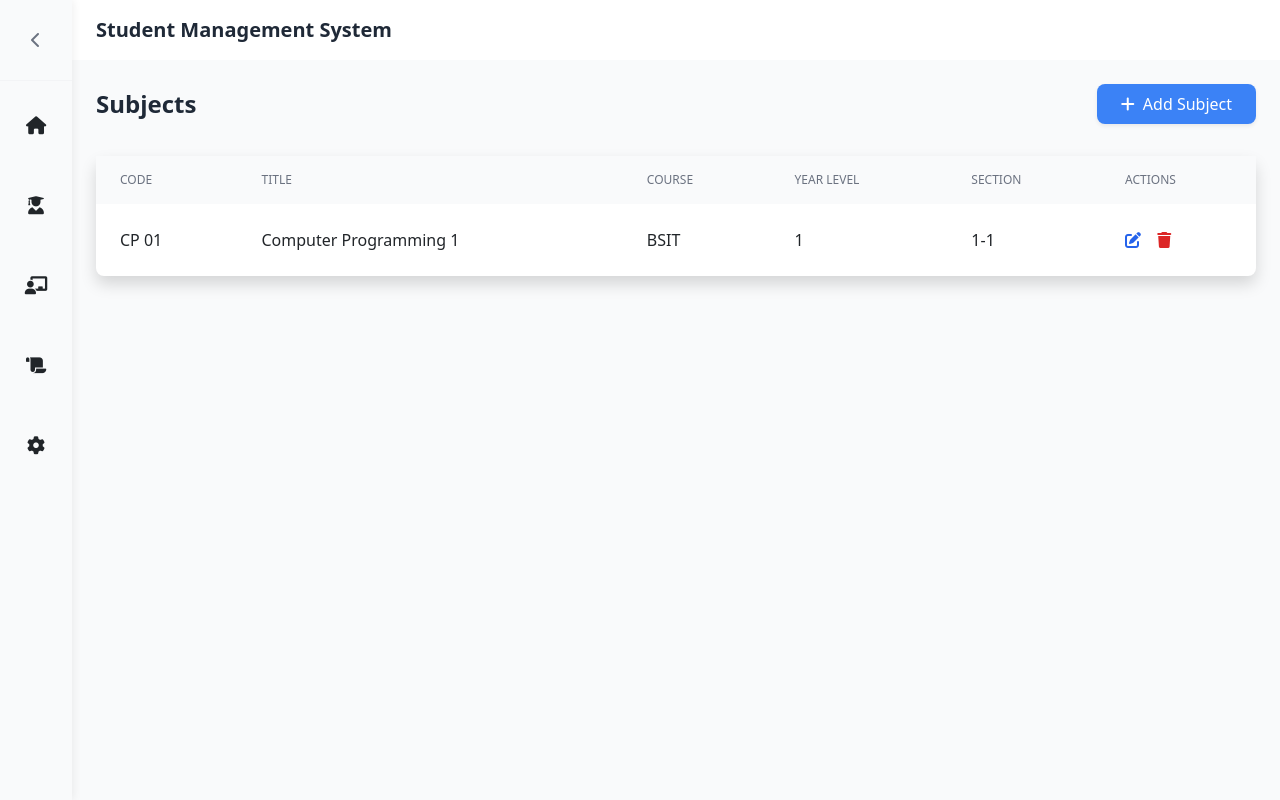
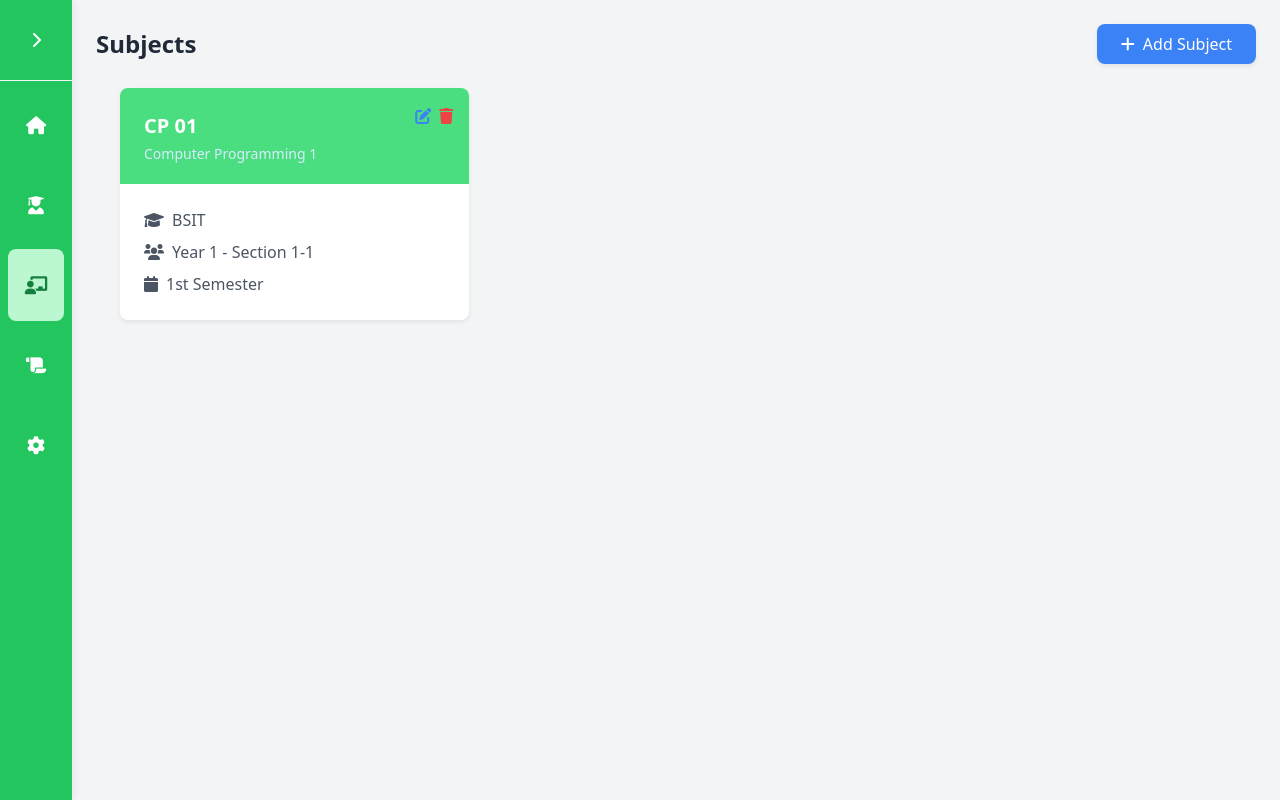
Before and after one commit to yowrexd/Student-Management-System, a Django app: page /subjects/ in a window 1280 px wide. Run offline with Django 5.2, Linux system fonts and the light colour scheme; data comes from the database, SQL or seed files in the repository; some libraries are stand-ins or nearby versions.

Commit message:
navbar and template css tweaks

```diff
--- a/SMSapp/static/css/style.css
+++ b/SMSapp/static/css/style.css
@@ -47,11 +47,11 @@
 }
 
 #sidebar ul li a:hover {
-    background: var(--primary-light);
+    background: var(--primary-color);
 }
 
 #sidebar ul li.active > a {
-    background: var(--primary-light);
+    background: var(--primary-color);
 }
 
 #sidebar ul li a i {
--- a/SMSapp/templates/base.html
+++ b/SMSapp/templates/base.html
@@ -13,7 +13,6 @@
         .sidebar {
             width: 4.5rem;
             transition: width 0.3s ease;
-            background: #f9fafb;
             box-shadow: 2px 0 8px 0 rgba(0,0,0,0.06);
             z-index: 30;
             position: relative;
@@ -90,63 +89,52 @@
         }
     </style>
 </head>
-<body class="bg-gray-50">
+<body class="bg-gray-100">
     <div class="flex h-screen">
         <!-- Sidebar -->
-        <aside class="sidebar flex flex-col h-full" id="sidebar">
+        <aside class="sidebar bg-green-500 flex flex-col h-full text-white" id="sidebar">
             <div class="flex items-center justify-between px-4 py-4 border-b border-gray-100">
-                <span class="text-xl font-bold text-gray-800 logo-text">SMS</span>
-                <button class="text-gray-500 hover:text-gray-700 flex items-center justify-center h-8 w-8" id="toggleSidebar" aria-label="Toggle sidebar">
-                    <i class="fas fa-chevron-left transition-transform duration-300"></i>
+                <span class="text-xl font-bold logo-text">SMS</span>
+                <button class="hover:text-green-700 flex items-center justify-center h-8 w-8" id="toggleSidebar" aria-label="Toggle sidebar">
+                    <i class="fas fa-chevron-right transition-transform duration-300"></i>
                 </button>
             </div>
             <nav class="flex-1 p-2 flex flex-col gap-2">
-                <a href="/" class="nav-link">
+                <a href="/" class="nav-link hover:bg-green-200 hover:text-green-700 {% if request.path == '/' %}bg-green-200 text-green-700{% endif %}">
                     <div class="nav-icon">
                         <i class="fas fa-home text-lg"></i>
                     </div>
-                    <span class="nav-text ml-3">Home</span>
+                    <span class="nav-text font-bold ml-3">Home</span>
                 </a>
-                <a href="{% url 'students' %}" class="nav-link hover:bg-gray-100">
+                <a href="{% url 'students' %}" class="nav-link hover:bg-green-200 hover:text-green-700 {% if request.path == '/students/' %}bg-green-200 text-green-700{% endif %}">
                     <div class="nav-icon">
                         <i class="fas fa-user-graduate text-lg"></i>
                     </div>
-                    <span class="nav-text ml-2">Students</span>
+                    <span class="nav-text font-bold ml-2">Students</span>
                 </a>
-                <a href="{% url 'subjects' %}" class="nav-link hover:bg-gray-100">
+                <a href="{% url 'subjects' %}" class="nav-link hover:bg-green-200 hover:text-green-700 {% if request.path == '/subjects/' %}bg-green-200 text-green-700{% endif %}">
                     <div class="nav-icon">
                         <i class="fas fa-chalkboard-teacher text-lg"></i>
                     </div>
-                    <span class="nav-text ml-2">Subjects</span>
+                    <span class="nav-text font-bold ml-2">Subjects</span>
                 </a>
-                <a href="{% url 'courses' %}" class="nav-link hover:bg-gray-100">
+                <a href="{% url 'courses' %}" class="nav-link hover:bg-green-200 hover:text-green-700 {% if request.path == '/courses/' %}bg-green-200 text-green-700{% endif %}">
                     <div class="nav-icon">
                         <i class="fas fa-scroll text-lg"></i>
                     </div>
-                    <span class="nav-text ml-2">Courses</span>
+                    <span class="nav-text font-bold ml-2">Courses</span>
                 </a>
-                <a href="#" class="nav-link hover:bg-gray-100">
+                <a href="#" class="nav-link hover:bg-green-200 hover:text-green-700">
                     <div class="nav-icon">
                         <i class="fas fa-cog text-lg"></i>
                     </div>
-                    <span class="nav-text ml-2">Settings</span>
+                    <span class="nav-text font-bold ml-2">Settings</span>
                 </a>
             </nav>
         </aside>
 
         <!-- Main Content -->
         <div class="flex-1 flex flex-col">
-            <!-- Top Navigation -->
-            <header class="bg-white shadow-sm">
-                <div class="flex items-center justify-between px-4 py-3">
-                    <div class="flex items-center">
-                        <button class="md:hidden text-gray-500 hover:text-gray-700 mr-4" id="mobileToggle">
-                            <i class="fas fa-bars"></i>
-                        </button>
-                        <h1 class="text-xl font-semibold text-gray-800">Student Management System</h1>
-                    </div>
-                </div>
-            </header>
 
             <!-- Page Content -->
             <main class="flex-1 overflow-x-hidden overflow-y-auto">
@@ -171,8 +159,8 @@
             const savedState = localStorage.getItem('sidebarState') || 'docked';
             if (savedState === 'expanded') {
                 sidebar.classList.add('expanded');
-                icon.classList.remove('fa-chevron-left');
-                icon.classList.add('fa-chevron-right');
+                icon.classList.remove('fa-chevron-right');
+                icon.classList.add('fa-chevron-left');
             }
 
             toggle.addEventListener('click', function(e) {
@@ -181,12 +169,12 @@
 
                 // Update icon
                 if (sidebar.classList.contains('expanded')) {
+                    icon.classList.remove('fa-chevron-right');
+                    icon.classList.add('fa-chevron-left');
+                    localStorage.setItem('sidebarState', 'expanded');
+                } else {
                     icon.classList.remove('fa-chevron-left');
                     icon.classList.add('fa-chevron-right');
-                    localStorage.setItem('sidebarState', 'expanded');
-                } else {
-                    icon.classList.remove('fa-chevron-right');
-                    icon.classList.add('fa-chevron-left');
                     localStorage.setItem('sidebarState', 'docked');
                 }
             });
--- a/SMSapp/templates/subjects.html
+++ b/SMSapp/templates/subjects.html
@@ -2,7 +2,7 @@
 {% load static %}
 
 {% block content %}
-<div class="p-4 bg-gray-50">
+<div class="p-4">
     <div class="flex justify-between items-center mb-6">
         <h2 class="text-2xl font-semibold text-gray-800">Subjects</h2>
         <button type="button"
@@ -11,6 +11,50 @@
             <i class="fas fa-plus"></i>
             <span>Add Subject</span>
         </button>
+    </div>
+
+    <!-- Subject Cards Grid -->
+    <div class="grid grid-cols-1 md:grid-cols-2 lg:grid-cols-3 gap-8 mx-4">
+        {% for subject in subjects %}
+        <div class="bg-white rounded-lg shadow-sm hover:shadow-md transition-shadow duration-200 overflow-hidden cursor-pointer"
+             onclick="window.location.href='{% url 'subject_info' subject.subject_code %}'">
+            <!-- Card Header -->
+            <div class="h-24 bg-green-400 p-4 relative">
+                <h3 class="text-xl font-bold text-white">{{ subject.subject_code }}</h3>
+                <p class="text-blue-100 text-sm mt-1">{{ subject.subject_title }}</p>
+                <!-- Action Buttons -->
+                <div class="absolute top-4 right-4 flex gap-2">
+                    <button onclick="event.stopPropagation(); editSubject('{{ subject.subject_code }}')"
+                            class="text-blue-500 hover:text-blue-400 transition-colors">
+                        <i class="fas fa-edit"></i>
+                    </button>
+                    <button onclick="event.stopPropagation(); deleteSubject('{{ subject.subject_code }}')"
+                            class="text-red-500 hover:text-red-400 transition-colors">
+                        <i class="fas fa-trash"></i>
+                    </button>
+                </div>
+            </div>
+            <!-- Card Body -->
+            <div class="p-4">
+                <div class="flex items-center gap-2 text-gray-600 mb-2">
+                    <i class="fas fa-graduation-cap"></i>
+                    <span>{{ subject.course.course_abv }}</span>
+                </div>
+                <div class="flex items-center gap-2 text-gray-600 mb-2">
+                    <i class="fas fa-users"></i>
+                    <span>Year {{ subject.year_level }} - Section {{ subject.section }}</span>
+                </div>
+                <div class="flex items-center gap-2 text-gray-600">
+                    <i class="fas fa-calendar"></i>
+                    <span>
+                        {% if subject.semester == 1 %}1st Semester
+                        {% elif subject.semester == 2 %}2nd Semester
+                        {% else %}Summer{% endif %}
+                    </span>
+                </div>
+            </div>
+        </div>
+        {% endfor %}
     </div>
 
     <!-- Modified Modal -->
@@ -66,43 +110,6 @@
                     </form>
                 </div>
             </div>
-        </div>
-    </div>
-
-    <!-- Subject List -->
-    <div class="mt-8">
-        <div class="bg-white rounded-lg shadow">
-            <table class="min-w-full">
-                <thead class="bg-gray-50">
-                    <tr>
-                        <th class="px-6 py-3 text-left text-xs font-medium text-gray-500 uppercase">Code</th>
-                        <th class="px-6 py-3 text-left text-xs font-medium text-gray-500 uppercase">Title</th>
-                        <th class="px-6 py-3 text-left text-xs font-medium text-gray-500 uppercase">Course</th>
-                        <th class="px-6 py-3 text-left text-xs font-medium text-gray-500 uppercase">Year Level</th>
-                        <th class="px-6 py-3 text-left text-xs font-medium text-gray-500 uppercase">Section</th>
-                        <th class="px-6 py-3 text-left text-xs font-medium text-gray-500 uppercase">Actions</th>
-                    </tr>
-                </thead>
-                <tbody class="divide-y divide-gray-200">
-                    {% for subject in subjects %}
-                    <tr data-subject-code="{{ subject.subject_code }}" class="hover:bg-gray-50 cursor-pointer" onclick="window.location.href='{% url 'subject_info' subject.subject_code %}'">
-                        <td class="px-6 py-4">{{ subject.subject_code }}</td>
-                        <td class="px-6 py-4">{{ subject.subject_title }}</td>
-                        <td class="px-6 py-4">{{ subject.course.course_abv }}</td>
-                        <td class="px-6 py-4">{{ subject.year_level }}</td>
-                        <td class="px-6 py-4">{{ subject.section }}</td>
-                        <td class="px-6 py-4">
-                            <button onclick="event.stopPropagation(); editSubject('{{ subject.subject_code }}')" class="text-blue-600 hover:text-blue-900 mr-3">
-                                <i class="fas fa-edit"></i>
-                            </button>
-                            <button onclick="event.stopPropagation(); deleteSubject('{{ subject.subject_code }}')" class="text-red-600 hover:text-red-900">
-                                <i class="fas fa-trash"></i>
-                            </button>
-                        </td>
-                    </tr>
-                    {% endfor %}
-                </tbody>
-            </table>
         </div>
     </div>
 
@@ -174,6 +181,18 @@
 .form-label {
     color: #374151;
     font-weight: 500;
+}
+
+/* Add these new styles */
+.card-hover-effect:hover {
+    transform: translateY(-2px);
+    transition: transform 0.2s ease;
+}
+
+@media (max-width: 640px) {
+    .grid {
+        grid-template-columns: repeat(1, 1fr);
+    }
 }
 </style>
 
```
Also changed, not shown: SMSapp/templates/subjectinfo.html (+20 -9 lines).
